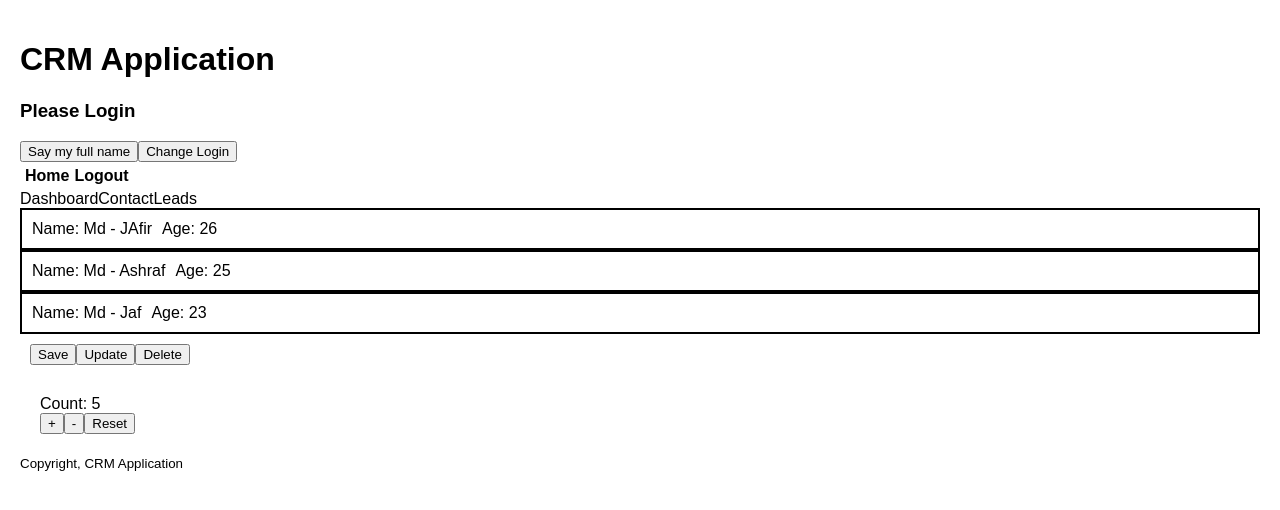
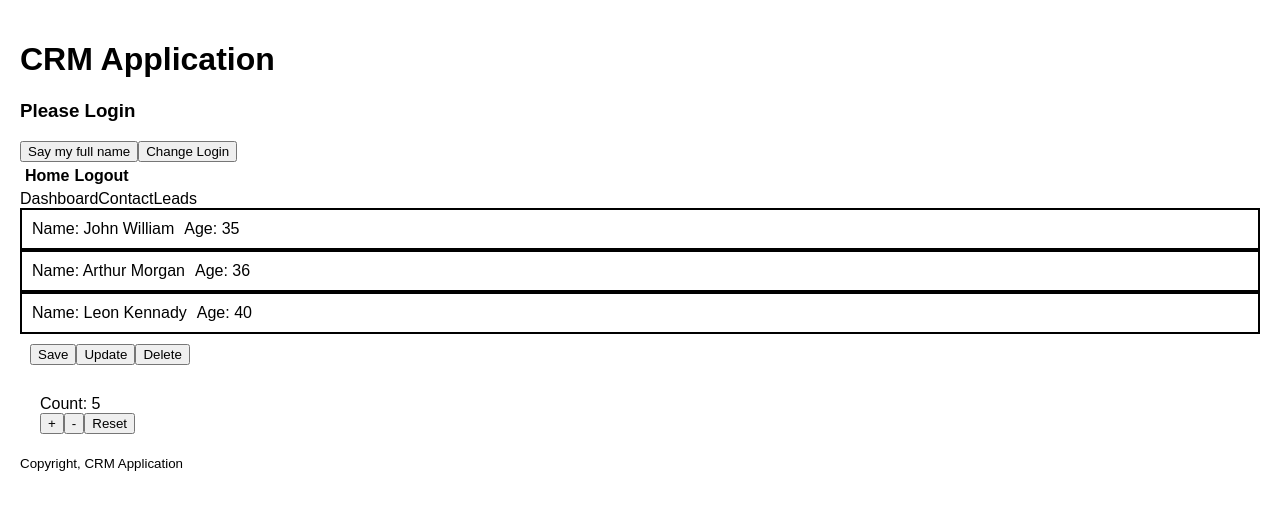
Before and after one commit to MdJafirAshraf/React-CRM-App, a React (Vite) app in the folder crm app/: page / in a window 1280 px wide. Shown: the top 510 px of the page. Built offline with nearby package versions, Linux system fonts and the light colour scheme.

Commit message:
learn rendering list

```diff
--- a/crm app/src/App.jsx
+++ b/crm app/src/App.jsx
@@ -7,6 +7,24 @@ import ProductCard from "./components/dashboard/ProductCard"
 import Counter from "./components/Counter"
 import Footer from "./components/Footer"
 
+const users = [
+  {
+    id: 1,
+    name: "John William",
+    age: 35
+  },
+  {
+    id: 2,
+    name: "Arthur Morgan",
+    age: 36
+  },
+  {
+    id: 3,
+    name: "Leon Kennady",
+    age: 40
+  }
+]
+
 function App() {
   return (
     <>
@@ -15,18 +33,16 @@ function App() {
       />
       <Navbar />
       <Sidebar />
-      <UserCard
-        name = {["Md", "JAfir"]}
-        age = {26}
-      />
-      <UserCard
-        name = {["Md", "Ashraf"]}
-        age = {25}
-      />
-      <UserCard
-        name = {["Md", "Jaf"]}
-        age = {23}
-      />
+      {
+        users.map((user) => (
+          <div key={user.id}>
+            <UserCard
+              name={user.name}
+              age={user.age}
+            />
+          </div>
+        ))
+      }
       <ProductCard />
       <Counter init = {5} />
       <Footer />
--- a/crm app/src/components/dashboard/UserCard.jsx
+++ b/crm app/src/components/dashboard/UserCard.jsx
@@ -2,7 +2,7 @@ function Usercard({name, age}) {
     return (
         <>
             <div style={{ border: "2px solid", padding: "10px" }}>
-                <label>Name: <span>{name.join(" - ")}</span></label>
+                <label>Name: <span>{name}</span></label>
                 <label style={{ marginLeft: "10px" }}>Age: <span>{age}</span></label>
             </div>
         </>
```
